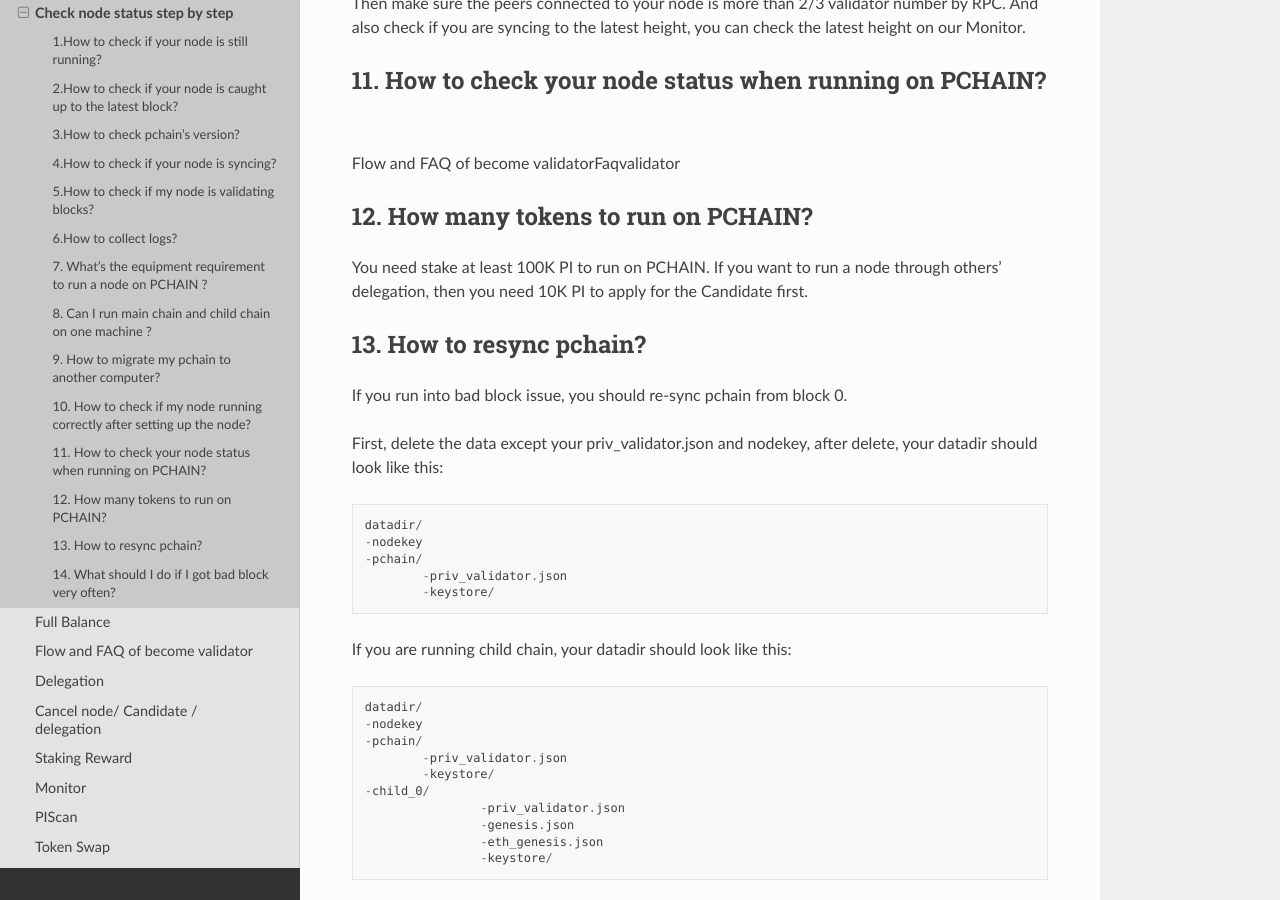
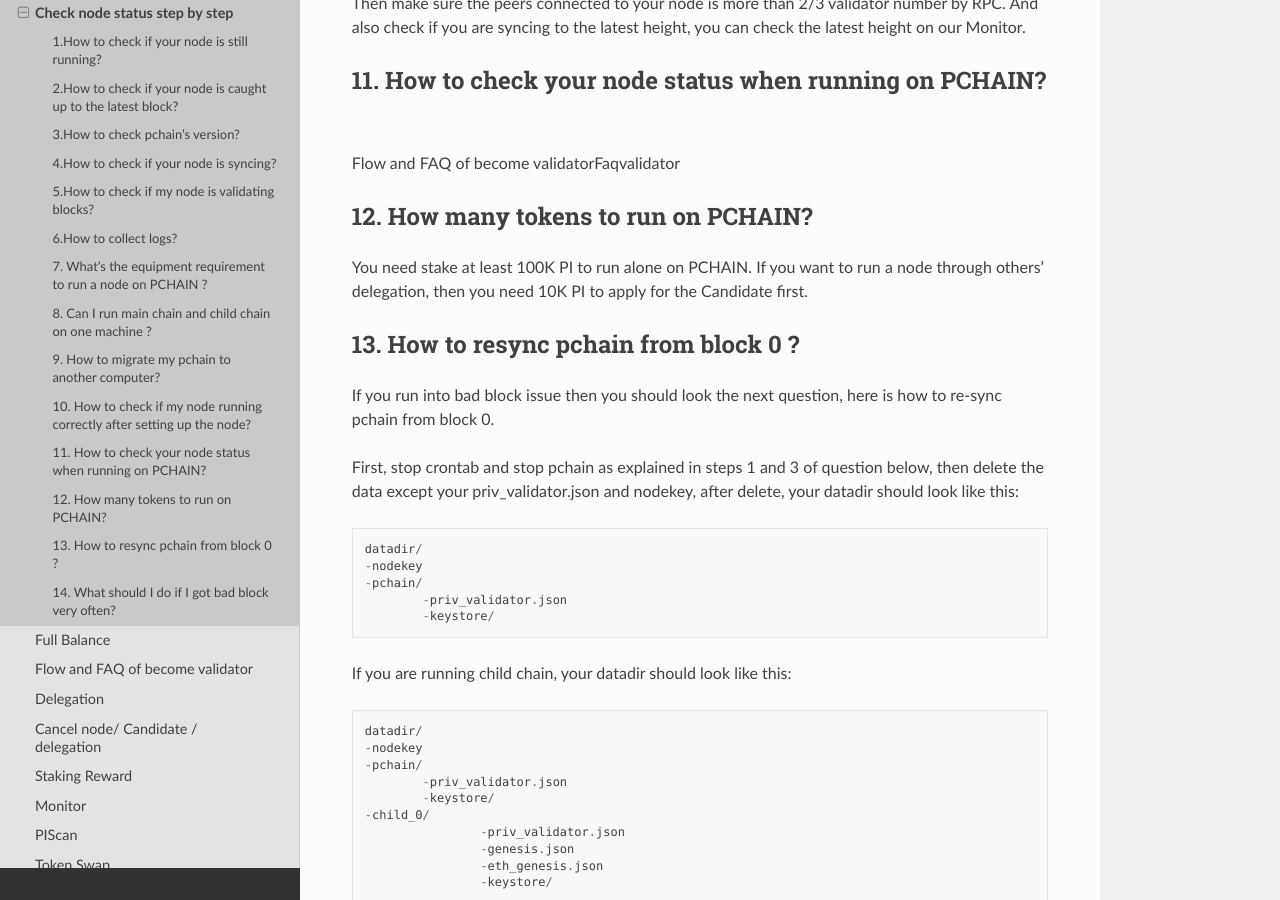
Before and after one commit to pchain-org/pchain-guide, a Sphinx documentation site: the page built from pchaindoc/source/FAQ/node.rst, in a window 1280 px wide and 900 px high, scrolled down 3002 px. Built offline with Sphinx 7.4.7 and the Read the Docs theme 2.0.0, drawn with Linux system fonts in a browser that asks for light colours; pages that are not in the unit, such as notebooks, are missing from menus.

Commit message:
precisions added

```diff
--- a/pchaindoc/source/FAQ/node.rst
+++ b/pchaindoc/source/FAQ/node.rst
@@ -105,16 +105,16 @@
 -------------------------------------------------------------
 12. How many tokens to run on PCHAIN?
 -------------------------------------------------------------
-You need stake at least 100K PI to run on PCHAIN.
+You need stake at least 100K PI to run alone on PCHAIN.
 If you want to run a node through others’ delegation, then you need 10K PI to apply for the Candidate first.
 
 
 -------------------------------------------------------------
-13. How to resync pchain?
+13. How to resync pchain from block 0 ?
 -------------------------------------------------------------
-If you run into bad block issue, you should re-sync pchain from block 0.
+If you run into bad block issue then you should look the next question, here is how to re-sync pchain from block 0.
 
-First, delete the data except your priv_validator.json and nodekey, after delete, your datadir should look like this:
+First, stop crontab and stop pchain as explained in steps 1 and 3 of question below, then delete the data except your priv_validator.json and nodekey, after delete, your datadir should look like this:
 ::
 	datadir/
         -nodekey
```
